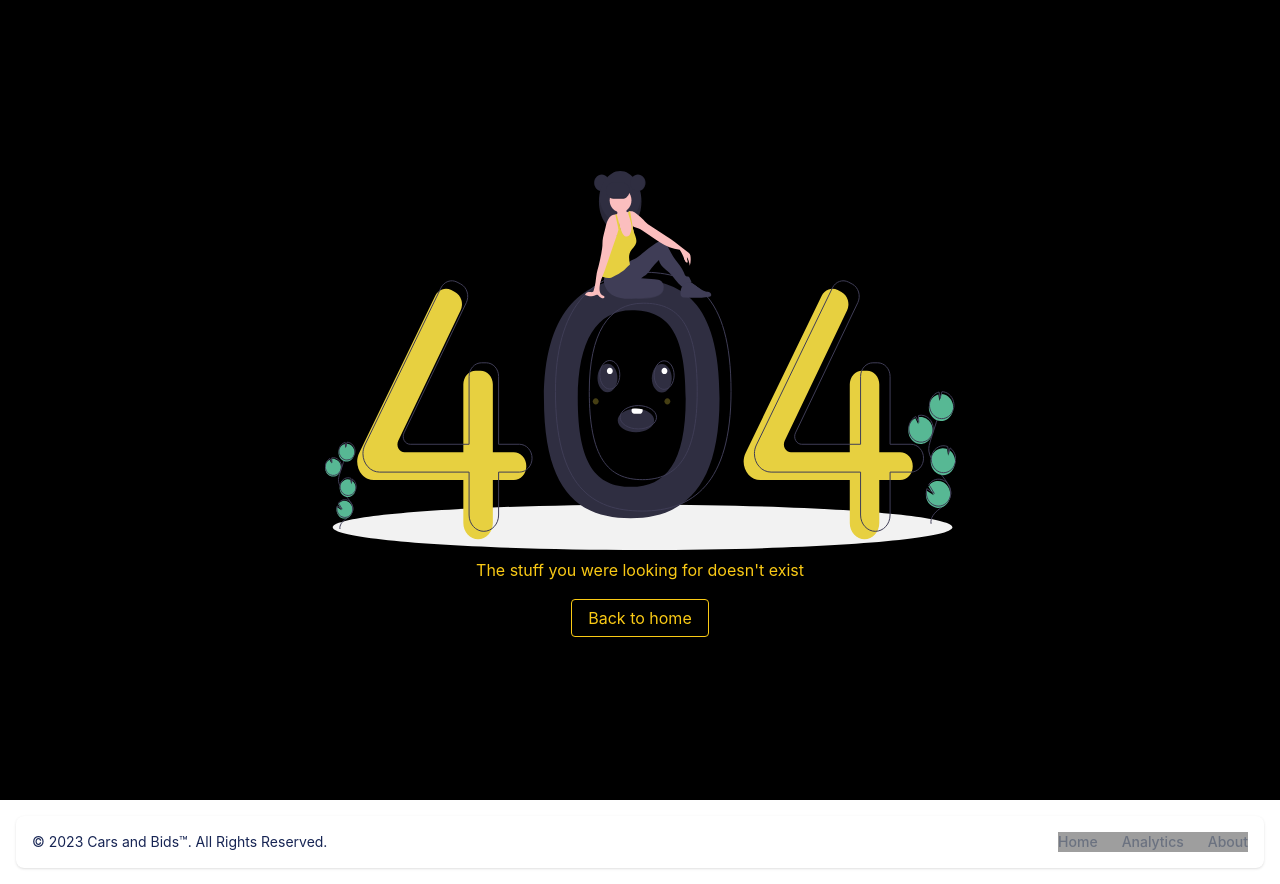
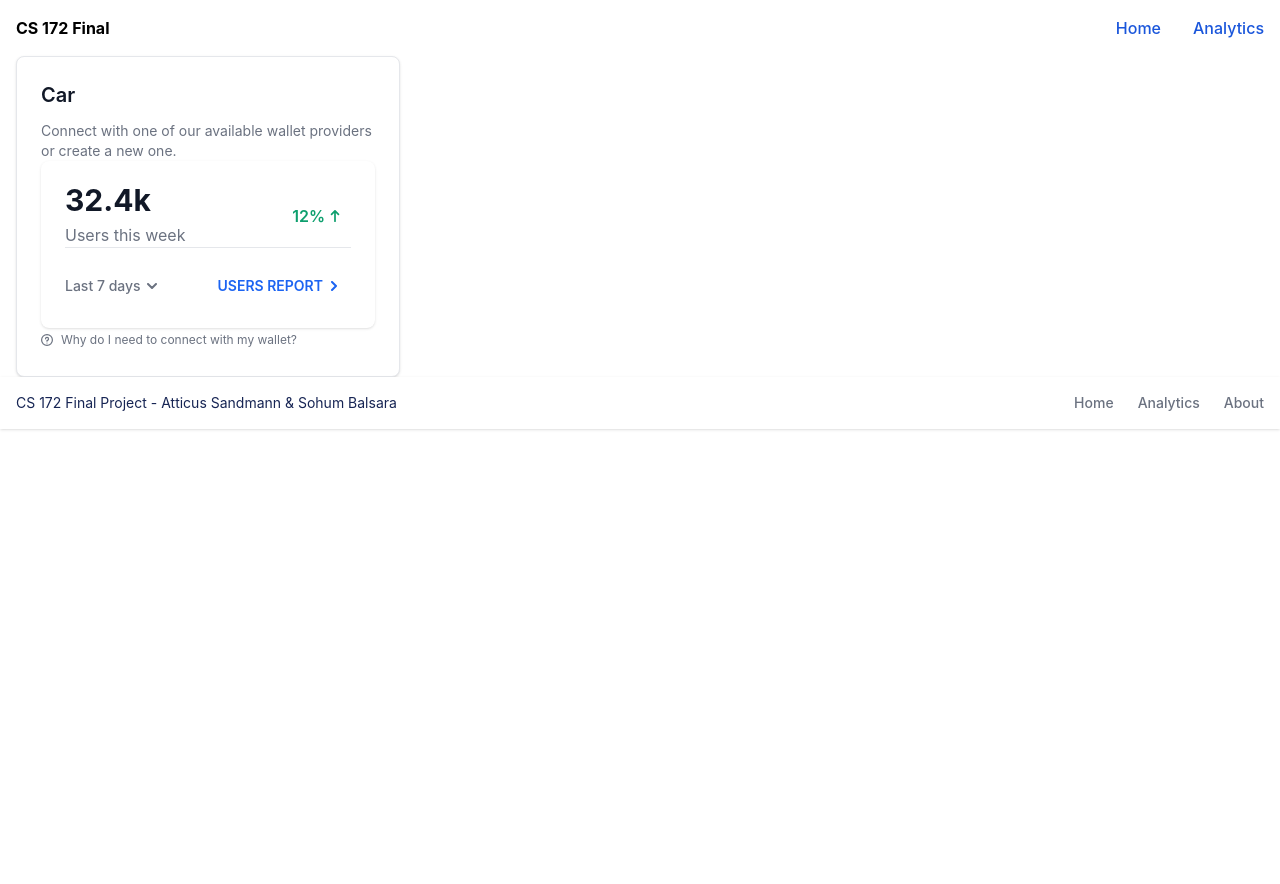
Before and after one commit to acsandmann/cb-frontend, a React (Create React App) app: page /analytics in a window 1280 px wide. After the commit the page ends 800 px from the top, so only its background shows below. Built offline with nearby package versions, Linux system fonts and the light colour scheme; grey boxes are pictures that could not be loaded.

Commit message:
in progress

```diff
--- /dev/null
+++ b/src/Analytics.jsx
@@ -0,0 +1,13 @@
+import React from 'react';
+import LineChartCard from './components/LineChartCard';
+
+const Analytics = () => {
+    return (
+        <div className="container mx-auto px-4">
+            <LineChartCard />
+
+        </div>
+    );
+};
+
+export default Analytics;
--- a/src/App.jsx
+++ b/src/App.jsx
@@ -3,15 +3,19 @@ import { BrowserRouter as Router, Route, Routes } from 'react-router-dom';
 import CarList from './CarList';
 import CarDetail from './CarDetail';
 import Lost from './components/404Page';
+import Analytics from './Analytics';
+import Header from './components/Header';
 import Footer from './components/Footer';
 
 function App() {
   return (
     <Router>
       <div className="App">
+        <Header />
         <Routes>
           <Route path="/" element={<CarList />} />
           <Route path="/car/:sale_id" element={<CarDetail />} />
+          <Route path="/analytics" element={<Analytics />} />
           <Route path="*" element={<Lost />} />
         </Routes>
         <Footer />
--- a/src/CarList.jsx
+++ b/src/CarList.jsx
@@ -84,10 +84,7 @@ function CarList() {
 
   return (
     <div className="container mx-auto px-4">
-      <header className="py-5 bg-gray-800 text-white text-center">
-        <h1>Car Inventory</h1>
         <SearchBar setSearchParams={setSearchParams} />
-      </header>
       {showModal && (
         <div style={{
           position: 'fixed',
@@ -109,8 +106,7 @@ function CarList() {
           <CarCard car={car} key={car.sale_id} setCar={setCar} showModal={showModal} setModal={setModal} />
         ))}
       </div>
-      <footer className="py-4 bg-gray-900 text-white text-center mt-5">
-        <nav aria-label="Page navigation">
+       <nav className="py-4 bg-gray-900 text-white text-center mt-5" aria-label="Page navigation">
           <ul className="flex items-center justify-center space-x-2">
             <div className="container mx-auto flex justify-center items-center space-x-4">
               <li>
@@ -164,7 +160,7 @@ function CarList() {
           </ul>
 
         </nav>
-      </footer>
+
     </div>
   );
 }
--- a/src/components/Footer.jsx
+++ b/src/components/Footer.jsx
@@ -2,24 +2,25 @@ import React from 'react';
 
 const Footer = () => {
     return (
-        <footer className="bg-white rounded-lg shadow m-4 dark:bg-gray-800">
+        <div className="bottom-0">
+            <footer className="bg-white shadow dark:bg-gray-800">
                 <div className="w-full mx-auto max-w-screen-xl p-4 md:flex md:items-center md:justify-between">
-      <span className="text-sm text-blue-950 sm:text-center dark:text-gray-400">© 2023 <a href="https://carsandbid.com/"
-                                                                                          className="hover:underline">Cars and Bids™</a>. All Rights Reserved.
+                    <span className="text-sm text-blue-950 sm:text-center dark:text-gray-400">CS 172 Final Project - Atticus Sandmann & Sohum Balsara
                     </span>
-                <ul className="flex flex-wrap items-center mt-3 text-sm font-medium text-gray-500 dark:text-gray-400 sm:mt-0" style={{backgroundImage: `url('/public/footer background.jpeg')`}}>
+                    <ul className="flex flex-wrap items-center mt-3 text-sm font-medium text-gray-500 dark:text-gray-400 sm:mt-0">
                         <li>
-                        <a href="/home" className="hover:underline me-4 md:me-6">Home</a>
+                            <a href="/" className="hover:underline me-4 md:me-6">Home</a>
                         </li>
                         <li>
                             <a href="/analytics" className="hover:underline me-4 md:me-6">Analytics</a>
                         </li>
                         <li>
-                        <a href="/about" className="hover:underline">About</a>
+                            <a href="#" className="hover:underline">About</a>
                         </li>
                     </ul>
                 </div>
             </footer>
+        </div>
     );
 };
 
--- /dev/null
+++ b/src/components/Header.jsx
@@ -0,0 +1,28 @@
+import React from 'react';
+
+const Header = () => {
+    return (
+        <div>
+            <nav className="bg-white border-gray-200 dark:bg-gray-900">
+                <div className="max-w-screen-xl flex flex-wrap items-center justify-between mx-auto p-4">
+                    <a href="/" className="font-bold flex items-center space-x-3 rtl:space-x-reverse">
+                        CS 172 Final
+                    </a>
+                    <div className="hidden w-full md:block md:w-auto" id="navbar-default">
+                        <ul className="font-medium flex flex-col p-4 md:p-0 mt-4 border border-gray-100 rounded-lg bg-gray-50 md:flex-row md:space-x-8 rtl:space-x-reverse md:mt-0 md:border-0 md:bg-white dark:bg-gray-800 md:dark:bg-gray-900 dark:border-gray-700">
+                            <li>
+                                <a href="/" className="block py-2 px-3 text-white bg-blue-700 rounded md:bg-transparent md:text-blue-700 md:p-0 dark:text-white md:dark:text-blue-500">Home</a>
+                            </li>
+                            <li>
+                                <a href="/analytics" className="block py-2 px-3 text-white bg-blue-700 rounded md:bg-transparent md:text-blue-700 md:p-0 dark:text-white md:dark:text-blue-500">Analytics</a>
+                            </li>
+                        </ul>
+                    </div>
+                </div>
+            </nav>
+
+        </div>
+    );
+};
+
+export default Header;
--- /dev/null
+++ b/src/components/LineChartCard.jsx
@@ -0,0 +1,86 @@
+import React from 'react';
+
+const LineChartCard = ({ title = "Car" }) => {
+    return (
+        <div>
+
+
+            <div class="w-full max-w-sm p-4 bg-white border border-gray-200 rounded-lg shadow sm:p-6 dark:bg-gray-800 dark:border-gray-700">
+                <h5 class="mb-3 text-base font-semibold text-gray-900 md:text-xl dark:text-white">
+                    {title}
+                </h5>
+                <p class="text-sm font-normal text-gray-500 dark:text-gray-400">Connect with one of our available wallet providers or create a new one.</p>
+
+                <div class="max-w-sm w-full bg-white rounded-lg shadow dark:bg-gray-800 p-4 md:p-6">
+                    <div class="flex justify-between">
+                        <div>
+                            <h5 class="leading-none text-3xl font-bold text-gray-900 dark:text-white pb-2">32.4k</h5>
+                            <p class="text-base font-normal text-gray-500 dark:text-gray-400">Users this week</p>
+                        </div>
+                        <div
+                            class="flex items-center px-2.5 py-0.5 text-base font-semibold text-green-500 dark:text-green-500 text-center">
+                            12%
+                            <svg class="w-3 h-3 ms-1" aria-hidden="true" xmlns="http://www.w3.org/2000/svg" fill="none" viewBox="0 0 10 14">
+                                <path stroke="currentColor" stroke-linecap="round" stroke-linejoin="round" stroke-width="2" d="M5 13V1m0 0L1 5m4-4 4 4" />
+                            </svg>
+                        </div>
+                    </div>
+                    <div id="area-chart"></div>
+                    <div class="grid grid-cols-1 items-center border-gray-200 border-t dark:border-gray-700 justify-between">
+                        <div class="flex justify-between items-center pt-5">
+                            <button
+                                id="dropdownDefaultButton"
+                                data-dropdown-toggle="lastDaysdropdown"
+                                data-dropdown-placement="bottom"
+                                class="text-sm font-medium text-gray-500 dark:text-gray-400 hover:text-gray-900 text-center inline-flex items-center dark:hover:text-white"
+                                type="button">
+                                Last 7 days
+                                <svg class="w-2.5 m-2.5 ms-1.5" aria-hidden="true" xmlns="http://www.w3.org/2000/svg" fill="none" viewBox="0 0 10 6">
+                                    <path stroke="currentColor" stroke-linecap="round" stroke-linejoin="round" stroke-width="2" d="m1 1 4 4 4-4" />
+                                </svg>
+                            </button>
+                            <div id="lastDaysdropdown" class="z-10 hidden bg-white divide-y divide-gray-100 rounded-lg shadow w-44 dark:bg-gray-700">
+                                <ul class="py-2 text-sm text-gray-700 dark:text-gray-200" aria-labelledby="dropdownDefaultButton">
+                                    <li>
+                                        <a href="#" class="block px-4 py-2 hover:bg-gray-100 dark:hover:bg-gray-600 dark:hover:text-white">Yesterday</a>
+                                    </li>
+                                    <li>
+                                        <a href="#" class="block px-4 py-2 hover:bg-gray-100 dark:hover:bg-gray-600 dark:hover:text-white">Today</a>
+                                    </li>
+                                    <li>
+                                        <a href="#" class="block px-4 py-2 hover:bg-gray-100 dark:hover:bg-gray-600 dark:hover:text-white">Last 7 days</a>
+                                    </li>
+                                    <li>
+                                        <a href="#" class="block px-4 py-2 hover:bg-gray-100 dark:hover:bg-gray-600 dark:hover:text-white">Last 30 days</a>
+                                    </li>
+                                    <li>
+                                        <a href="#" class="block px-4 py-2 hover:bg-gray-100 dark:hover:bg-gray-600 dark:hover:text-white">Last 90 days</a>
+                                    </li>
+                                </ul>
+                            </div>
+                            <a
+                                href="#"
+                                class="uppercase text-sm font-semibold inline-flex items-center rounded-lg text-blue-600 hover:text-blue-700 dark:hover:text-blue-500  hover:bg-gray-100 dark:hover:bg-gray-700 dark:focus:ring-gray-700 dark:border-gray-700 px-3 py-2">
+                                Users Report
+                                <svg class="w-2.5 h-2.5 ms-1.5 rtl:rotate-180" aria-hidden="true" xmlns="http://www.w3.org/2000/svg" fill="none" viewBox="0 0 6 10">
+                                    <path stroke="currentColor" stroke-linecap="round" stroke-linejoin="round" stroke-width="2" d="m1 9 4-4-4-4" />
+                                </svg>
+                            </a>
+                        </div>
+                    </div>
+                </div>
+
+                <div>
+                    <a href="#" class="inline-flex items-center text-xs font-normal text-gray-500 hover:underline dark:text-gray-400">
+                        <svg class="w-3 h-3 me-2" aria-hidden="true" xmlns="http://www.w3.org/2000/svg" fill="none" viewBox="0 0 20 20">
+                            <path stroke="currentColor" stroke-linecap="round" stroke-linejoin="round" stroke-width="2" d="M7.529 7.988a2.502 2.502 0 0 1 5 .191A2.441 2.441 0 0 1 10 10.582V12m-.01 3.008H10M19 10a9 9 0 1 1-18 0 9 9 0 0 1 18 0Z" />
+                        </svg>
+                        Why do I need to connect with my wallet?</a>
+                </div>
+            </div>
+
+        </div>
+    );
+};
+
+export default LineChartCard;
--- a/src/components/SearchBar.jsx
+++ b/src/components/SearchBar.jsx
@@ -16,7 +16,7 @@ const SearchBar = () => {
 
     return (
         <form onSubmit={handleSubmit} className="max-w-md mx-auto">
-            <div className="relative">
+            <div className="relative outline-none select-none">
                 <span className="absolute inset-y-0 left-0 flex items-center pl-3 pointer-events-none">
                     <svg className="w-4 h-4 text-gray-500 dark:text-gray-400" fill="none" viewBox="0 0 24 24" stroke="currentColor" strokeWidth={2}>
                         <path strokeLinecap="round" strokeLinejoin="round" d="M21 21l-6-6m2-5a7 7 0 11-14 0 7 7 0 0114 0z" />
```
Also changed, not shown: 1 other file (tests, documents, lock files or other folders). Lines whose indentation alone changed are shown as unchanged.
